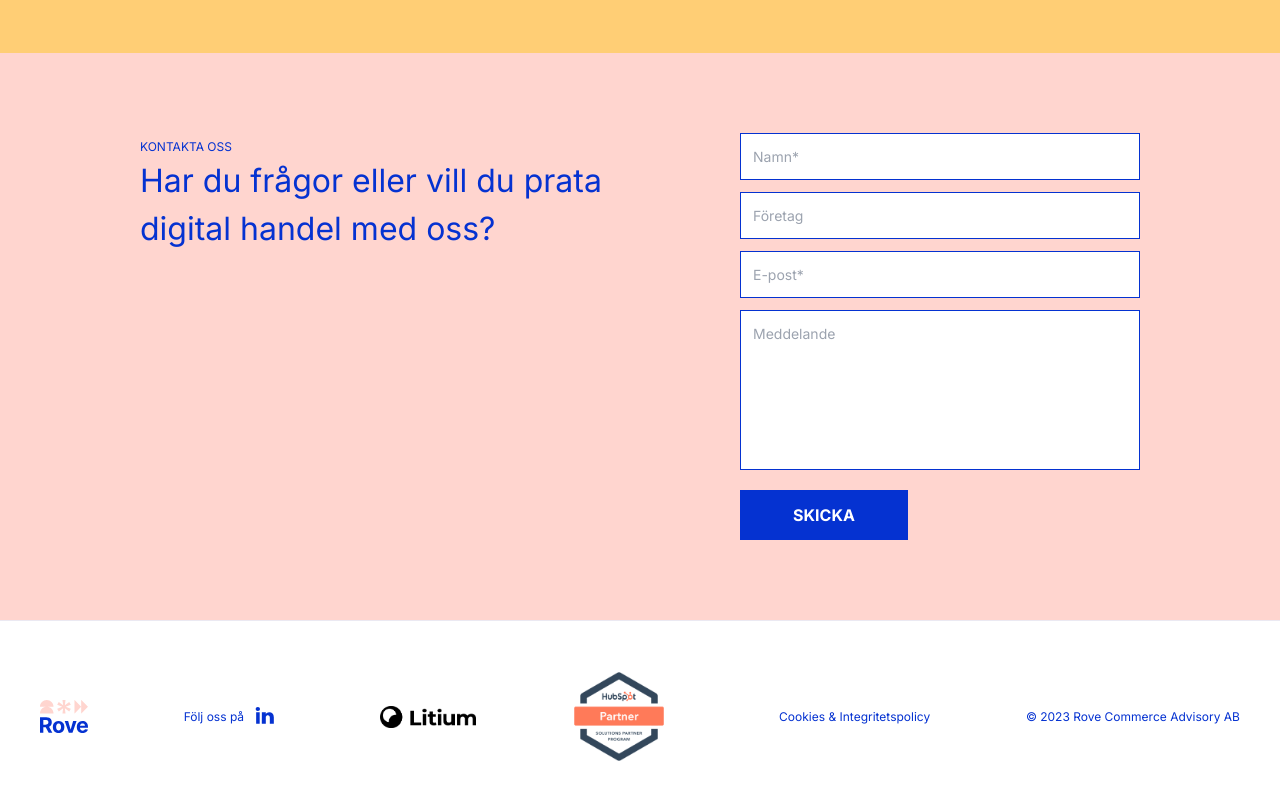
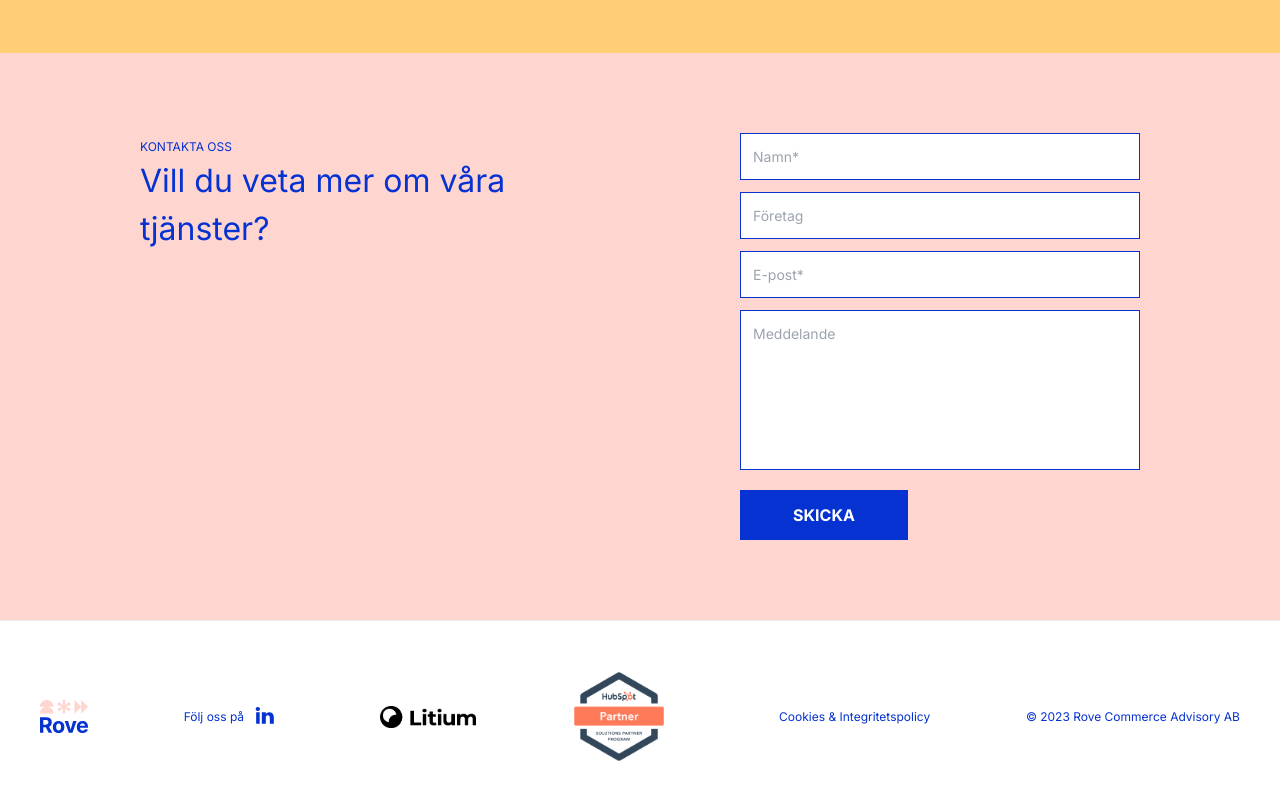
Before and after one commit to rove-commerce/Rove-web-react, a Next.js app: page /tjanster in a window 1280 px wide. Shown: the part 1304-2104 px from the top of the page. Built offline with nearby package versions, Linux system fonts and the light colour scheme.

Commit message:
Tjänster contact form title

```diff
--- a/app/tjanster/page.tsx
+++ b/app/tjanster/page.tsx
@@ -85,7 +85,7 @@ export default function Home() {
 					</div>
 				</div>
 			</div>
-			<ContactForm name="tjanster-form" />
+			<ContactForm name="tjanster-form">Vill du veta mer om våra tjänster?</ContactForm>
 		</>
 	);
 }
```
